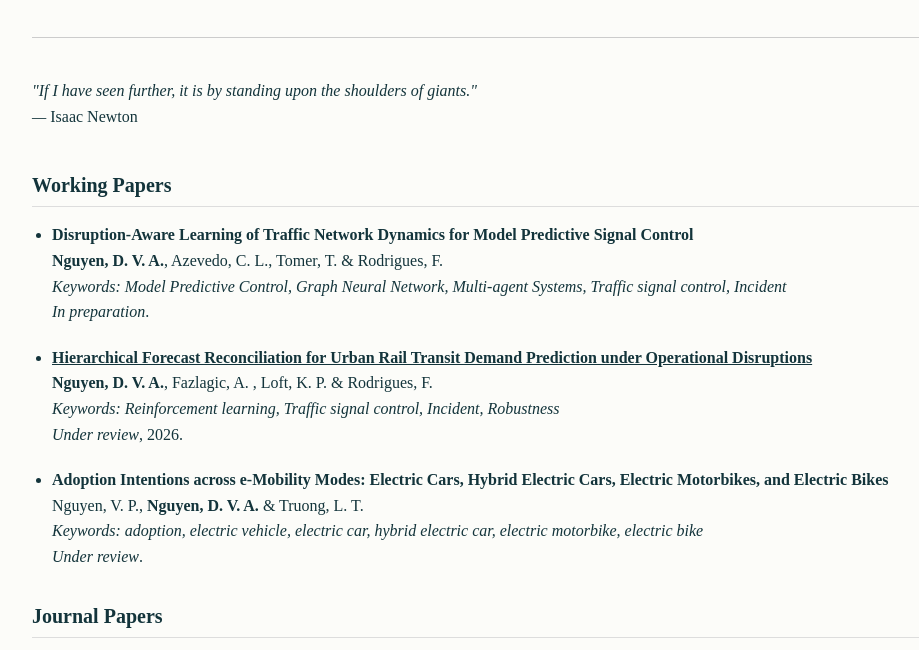
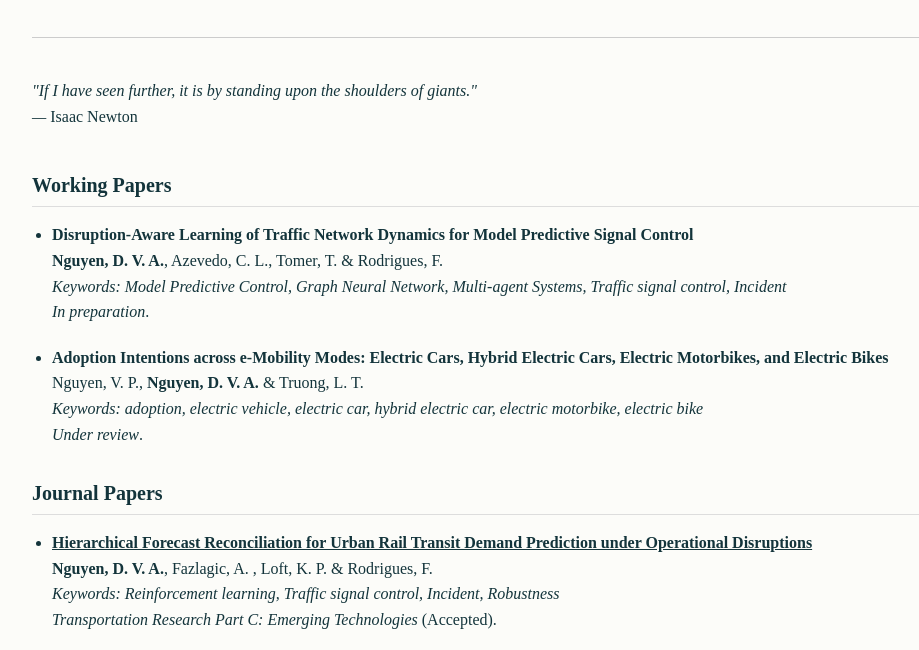
Before and after one commit to andngdtudk/andngdtudk.github.io, a plain HTML site: page publications.html in a window 1280 px wide. Shown: the part 126-776 px from the top of the page, without its empty margins (78-997 px from the left). Drawn offline with Linux system fonts and the light colour scheme; a web font is replaced by a local one.

Commit message:
Update publications.html

```diff
--- a/publications.html
+++ b/publications.html
@@ -53,12 +53,6 @@
           <em>In preparation</em>.
         </li>
         <li>
-          <strong> <a href="https://arxiv.org/abs/2606.07044" target="_blank"> Hierarchical Forecast Reconciliation for Urban Rail Transit Demand Prediction under Operational Disruptions </a></strong><br>
-          <span style="font-weight:bold;">Nguyen, D. V. A.</span>, Fazlagic, A. , Loft, K. P. & Rodrigues, F.<br>
-          <span class="note">Keywords: Reinforcement learning, Traffic signal control, Incident, Robustness </span> <br>
-          <em>Under review</em>, 2026.
-        </li>
-        <li>
           <strong>Adoption Intentions across e-Mobility Modes: Electric Cars, Hybrid Electric Cars, Electric Motorbikes, and Electric Bikes </a></strong><br>
           Nguyen, V. P., <span style="font-weight:bold;">Nguyen, D. V. A.</span> & Truong, L. T.<br>
           <span class="note"> Keywords:  adoption, electric vehicle, electric car, hybrid electric car, electric motorbike, electric bike </span> <br>
@@ -68,6 +62,12 @@
 
       <h2 style="margin-top: 30px;">Journal Papers</h2>
       <ul>
+        <li>
+          <strong> <a href="https://arxiv.org/abs/2606.07044" target="_blank"> Hierarchical Forecast Reconciliation for Urban Rail Transit Demand Prediction under Operational Disruptions </a></strong><br>
+          <span style="font-weight:bold;">Nguyen, D. V. A.</span>, Fazlagic, A. , Loft, K. P. & Rodrigues, F.<br>
+          <span class="note">Keywords: Reinforcement learning, Traffic signal control, Incident, Robustness </span> <br>
+          <em>Transportation Research Part C: Emerging Technologies</em> (Accepted).
+        </li>
         <li>
           <strong> <a href="https://arxiv.org/abs/2609.38227" target="_blank"> A Two-Echelon Covering Tour Vehicle Routing Problem with Drones for Post-Disaster Relief </a></strong><br>
           <span style="font-weight:bold;">Nguyen, D. V. A.</span>, Piplani, R. & Gunawan, A.<br>
```
